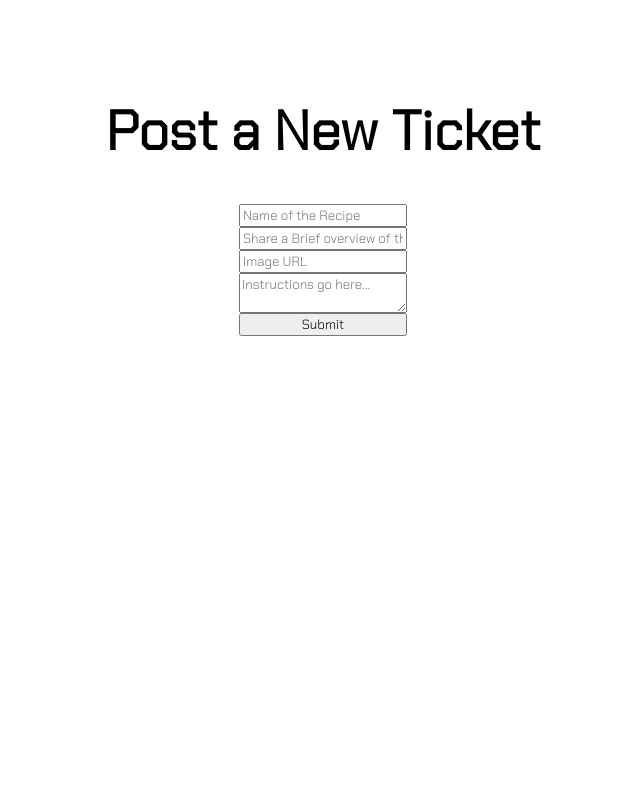
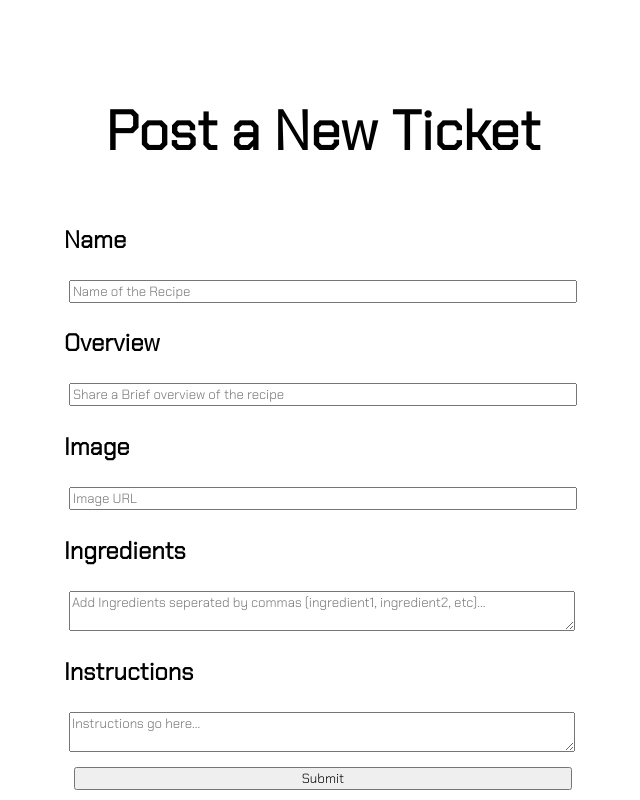
Before and after one commit to nicklope/CooksBook, a React (Create React App) app in the folder client/: page /newticket in a window 1280 px wide. Shown: the part 563-1363 px from the top of the page, without its empty margins (317-957 px from the left). Before the commit the page ends 899 px from the top, so only its background shows below. Built offline with nearby package versions, Linux system fonts and the light colour scheme; the HTML template or start-up script is replaced by a standard one.

Commit message:
formatted forms and added ingredient section

```diff
--- a/client/src/App.css
+++ b/client/src/App.css
@@ -256,3 +256,10 @@
   color: white;
   border-color: white;
 }
+.form {
+  margin: 5px;
+  width: 500px;
+}
+#new-ticket-submit {
+  margin: 10px;
+}
--- a/client/src/pages/NewTicket.js
+++ b/client/src/pages/NewTicket.js
@@ -29,8 +29,13 @@ const NewTicket = () => {
     await axios.post('http://localhost:3001/createrecipe', formValue)
     navLine()
   }
-  const { recipeName, recipeOverview, recipeInstructions, recipeImage } =
-    formValue
+  const {
+    recipeName,
+    recipeOverview,
+    recipeInstructions,
+    recipeImage,
+    recipeIngredients
+  } = formValue
   return (
     <div>
       <header>
@@ -42,30 +47,47 @@ const NewTicket = () => {
       <div id="newticket-content-container">
         <h1 id="newticket-title">Post a New Ticket</h1>
         <section id="input-section">
+          <h2>Name</h2>
           <input
             className="form"
+            id="recipe-name-input"
             type="text"
             name="recipeName"
             placeholder="Name of the Recipe"
             value={recipeName}
             onChange={handleChange}
           />
+          <h2>Overview</h2>
           <input
             className="form"
+            id="recipe-overview-input"
             type="textarea"
             name="recipeOverview"
             placeholder="Share a Brief overview of the recipe"
             value={recipeOverview}
             onChange={handleChange}
           />
+          <h2>Image</h2>
           <input
             className="form"
+            id="recipe-image-input"
             type="text"
             name="recipeImage"
             placeholder="Image URL"
             value={recipeImage}
             onChange={handleChange}
           />
+          <h2>Ingredients</h2>
+          <textarea
+            className="form"
+            id="recipe-ingredient-input"
+            type="text"
+            name="recipeIngredients"
+            placeholder="Add Ingredients seperated by commas (ingredient1, ingredient2, etc)..."
+            value={recipeIngredients}
+            onChange={handleChange}
+          />
+          <h2>Instructions</h2>
           <textarea
             className="form"
             type="text"
@@ -74,7 +96,9 @@ const NewTicket = () => {
             value={recipeInstructions}
             onChange={handleChange}
           />
-          <button onClick={() => createRecipe()}>Submit</button>
+          <button id="new-ticket-submit" onClick={() => createRecipe()}>
+            Submit
+          </button>
         </section>
       </div>
     </div>
```
